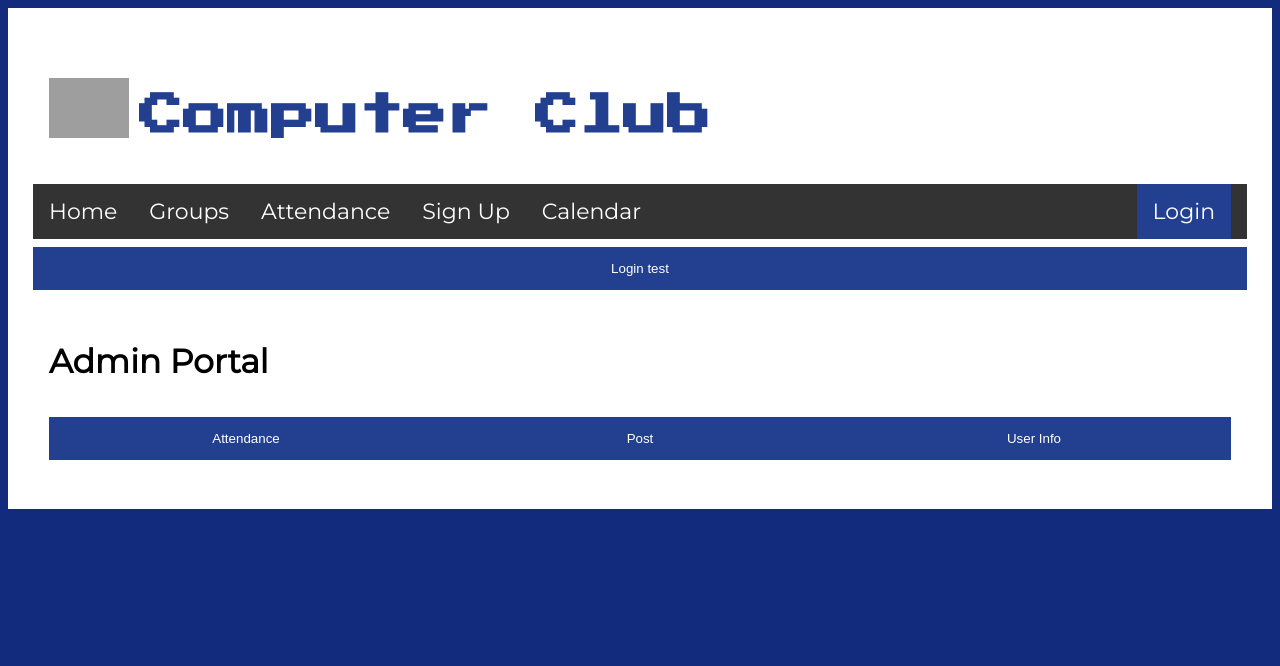
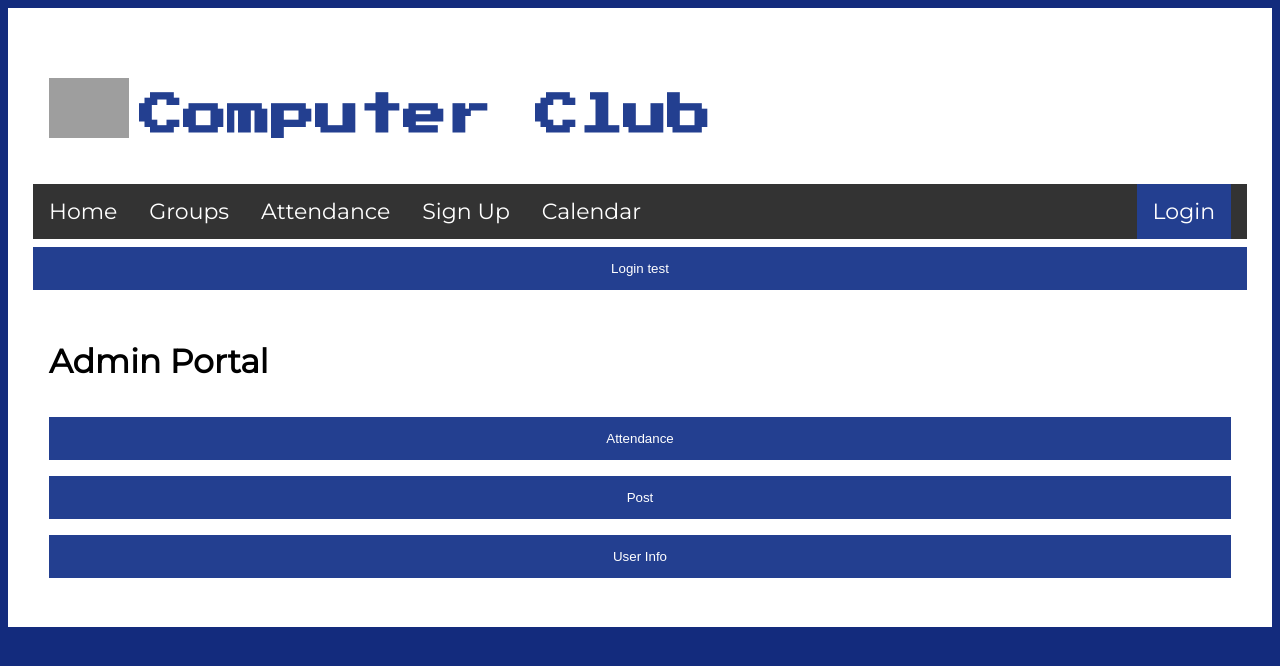
Before and after one commit to Redstone-2/CITComputerClub2, a Jekyll site: the page built from adminPortal.html, in a window 1280 px wide. Shown: the top 666 px of the page. Built offline with Jekyll 4.4.1, drawn with Linux system fonts in a browser that asks for light colours; nearby versions of some CDN libraries; the repository's description, which GitHub fills in, is left out; grey boxes are pictures that could not be loaded.

Commit message:
Update adminPortal.html

```diff
--- a/adminPortal.html
+++ b/adminPortal.html
@@ -6,8 +6,10 @@ permalink: //portal
 
 <div class="flex">
   <button class="admininterface">Attendance</button>
-  <br>
+</div>
+<div class="flex">
   <button class="admininterface">Post</button>
-  <br>
+</div>
+<div class="flex">
   <button class="admininterface">User Info</button>
 </div>
```
